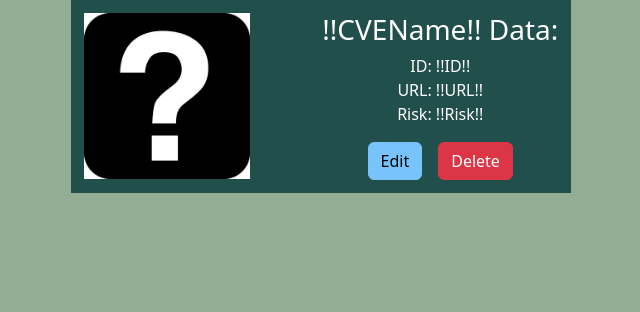
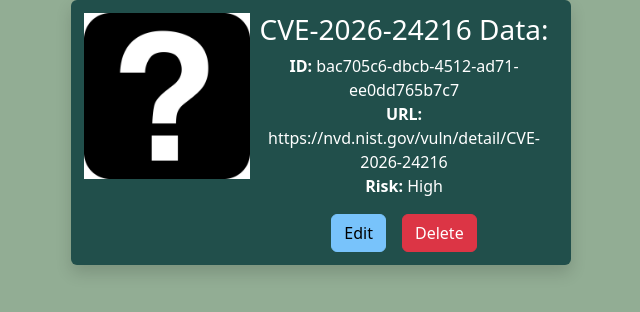
Before and after one commit to reidjessica642/CVES-API-frontend, an Angular app: page / in a window 1280 px wide. Shown: the top 312 px of the page, without its empty margins (319-959 px from the left). Built offline with nearby package versions, Linux system fonts and the light colour scheme.

Commit message:
Added mock data, personal style changes

```diff
--- a/src/app/cve-data/cve-data.css
+++ b/src/app/cve-data/cve-data.css
@@ -1,24 +1,25 @@
 /* some bootstrap is overridden */
 /* https://coolors.co/78c3fb-92ad94-214f4b-f7b05b-7a6563 */
 /* check colorblindess for readability - https://www.color-blindness.com/coblis-color-blindness-simulator/: is it good? */
-.cve-data
-{
+.cve-data {
     background-color: #214f4b;
     color: #ffffff;
     padding: 1%;
-    max-width: 500px;
+    max-width: 31.25em;
     width: 100%;
 }
 
-img
-{
+img {
     width: 35%;
     height: 35%;
 }
 
-.btn-primary
-{
+span {
+    font-weight: bold;
+}
+
+.btn-primary {
     background-color: #78c3fb;
     border-color: #78c3fb;
-    color:#000000;
+    color: #000000;
 }
--- a/src/app/cve-data/cve-data.html
+++ b/src/app/cve-data/cve-data.html
@@ -1,10 +1,10 @@
-<div class="cve-data container d-flex flex-row flex-nowrap">
+<div class="cve-data container shadow rounded d-flex flex-row flex-nowrap">
     <img class="flex-shrink-0" src="/images/unknown.png">
     <div class="text-data text-center ms-auto">
-        <h3>!!CVEName!! Data: </h3>
-        <div><span>ID:</span> !!ID!!</div>
-        <div><span>URL:</span> !!URL!!</div>
-        <div><span>Risk:</span> !!Risk!!</div>
+        <h3>{{currentCVE.name}} Data: </h3>
+        <div><span>ID:</span> {{currentCVE.id}}</div>
+        <div><span>URL:</span> {{currentCVE.url}}</div>
+        <div><span>Risk:</span> {{currentCVE.risk}}</div>
 
         <div class="mt-3 d-flex justify-content-center gap-3">
             <a class="btn btn-primary">Edit</a>
--- a/src/app/cve-data/cve-data.ts
+++ b/src/app/cve-data/cve-data.ts
@@ -8,4 +8,11 @@ import { Component, signal } from '@angular/core';
 })
 export class CveData {
   protected readonly testVar = signal('hello world');
+
+  protected readonly currentCVE = {
+    name: "CVE-2026-24216",
+    id: "bac705c6-dbcb-4512-ad71-ee0dd765b7c7",
+    url: "https://nvd.nist.gov/vuln/detail/CVE-2026-24216",
+    risk: "High",
+  }
 }
--- a/src/styles.css
+++ b/src/styles.css
@@ -1,4 +1,3 @@
-body
-{
+body {
     background-color: #92AD94;
 }
```
